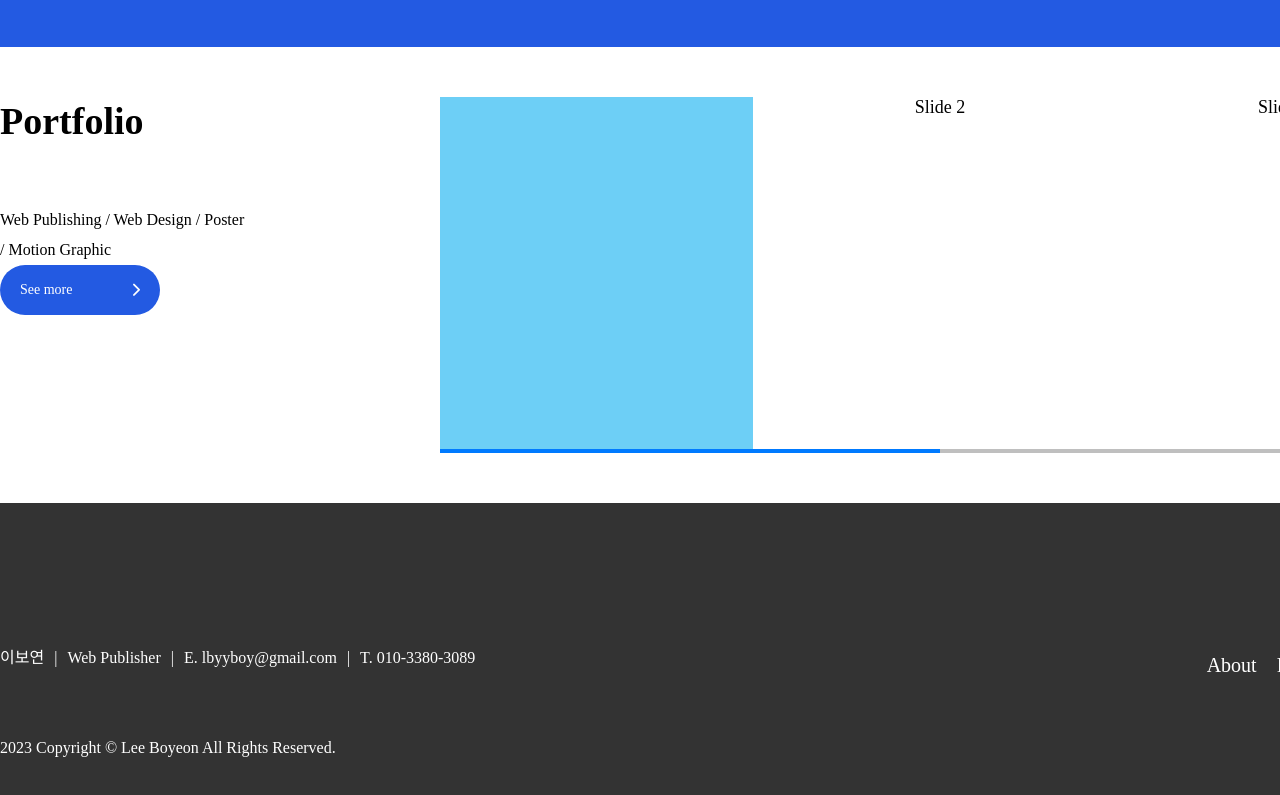
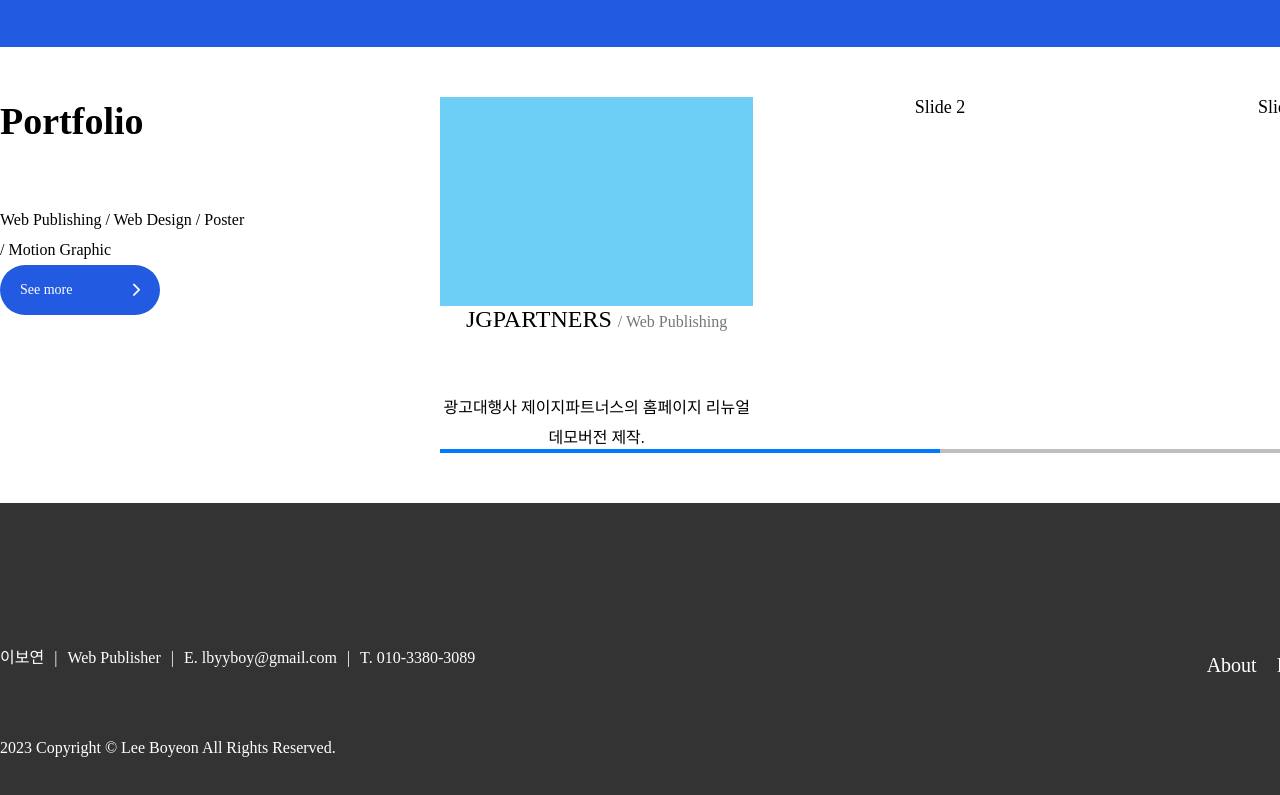
Before and after one commit to lbyyboy/personal, a plain HTML site: page index.html in a window 1280 px wide. Shown: the part 1301-2096 px from the top of the page. Drawn offline with nearby package versions, Linux system fonts and the light colour scheme; a web font is replaced by a local one.

Commit message:
Add files via upload

```diff
--- a/css/style.css
+++ b/css/style.css
@@ -209,8 +209,6 @@ header #header nav ul li {
 .layout-body #main-portfolio-wrap .cont-box .main-ptf-swiper .swiper-slide img {
     display: block;
     width: 100%;
-    height: 100%;
-    object-fit: cover;
 }
 .layout-body #main-portfolio-wrap .cont-box .main-ptf-swiper .swiper-slide .txt-box {}
 .layout-body #main-portfolio-wrap .cont-box .main-ptf-swiper .swiper-slide .txt-box h3 {
@@ -227,6 +225,7 @@ header #header nav ul li {
 .layout-body #main-portfolio-wrap .cont-box .main-ptf-swiper .swiper-pagination-progressbar.swiper-pagination-horizontal {
     top: auto;
     bottom: 0;
+    margin-top: 20px;
 }
 
 
```
